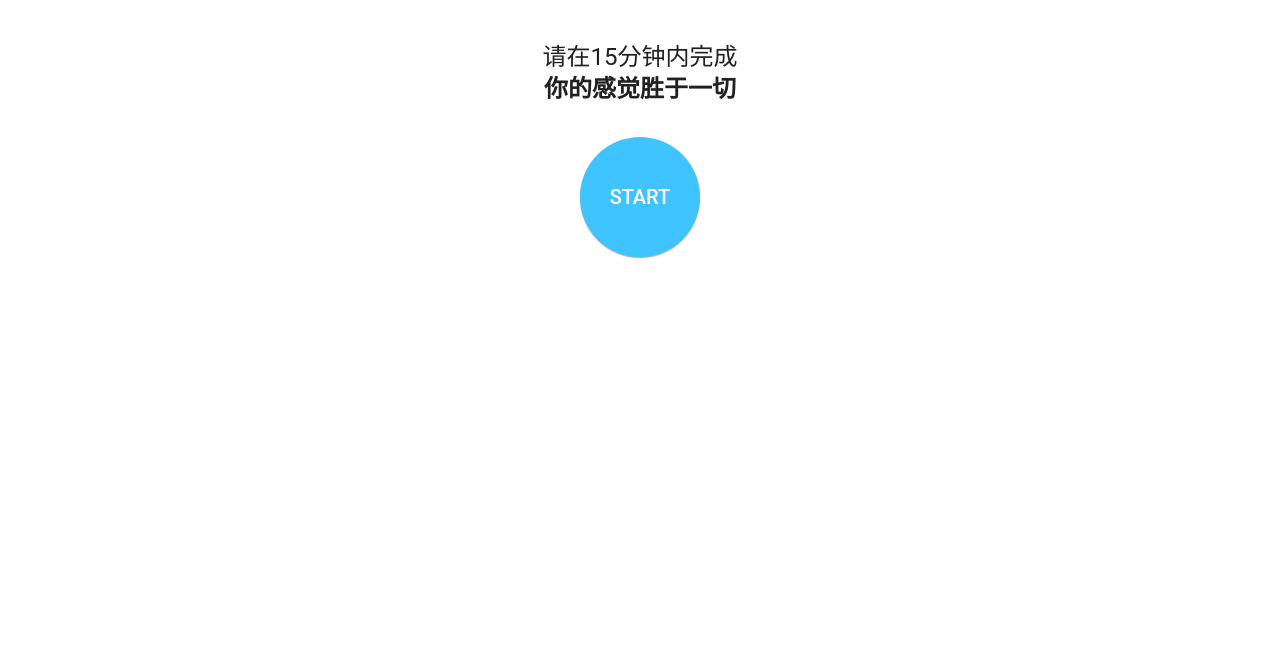
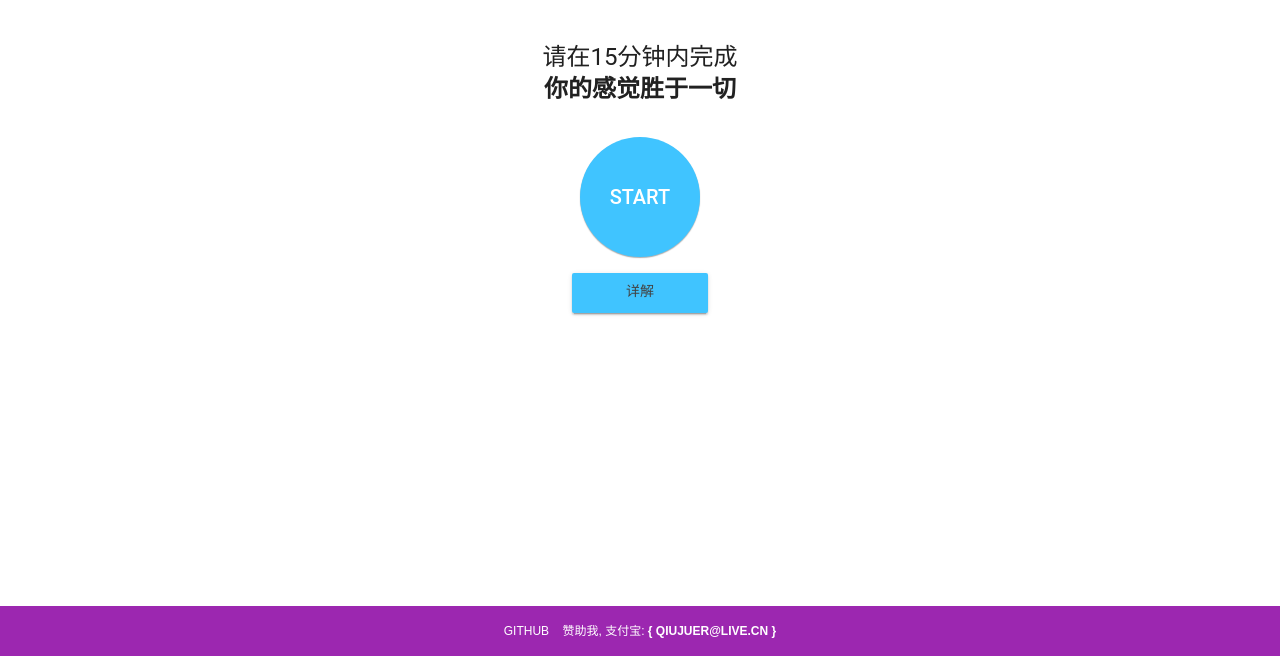
Before and after one commit to qiujuer/Enneagram, a plain HTML site: page index.html in a window 1280 px wide. Shown: the part 144-800 px from the top of the page. Drawn offline with Linux system fonts and the light colour scheme.

Commit message:
Change view layout and color

```diff
--- a/css/introduce.css
+++ b/css/introduce.css
@@ -1,7 +1,48 @@
+html {
+    height: 100%;
+}
+
+body {
+    font-family: 'Microsoft YaHei', Arial, Helvetica, sans-serif, 新宋体,宋体;
+    min-height: 100%;
+    height: 100%;
+}
+
+.body-content-need-push {
+    min-height: 100%;
+    height: auto !important;
+    height: 100%;
+    margin: 0 auto -50px;
+}
+
+.body-content-push {
+    height: 50px;
+}
+
+footer {
+    height: 50px;
+    text-transform: Uppercase;
+    background-color: #9c27b0;
+    line-height: 50px;
+    color: #FFFFFF;
+    font-size: 12px;
+    text-align: center;
+}
+
+    footer a {
+        color: #FFFFFF;
+        text-decoration: none;
+    }
+
+        footer a:hover {
+            color: #FFFFFF;
+            text-decoration: underline;
+        }
+
 .demo-ribbon {
     width: 100%;
     height: 40vh;
-    background-color: #3F51B5;
+    background-color: #7b1fa2;
     -webkit-flex-shrink: 0;
     -ms-flex-negative: 0;
     flex-shrink: 0;
@@ -55,11 +96,3 @@
 .demo-content h3 {
     margin-top: 48px;
 }
-
-.demo-footer {
-    padding-left: 40px;
-}
-
-    .demo-footer .mdl-mini-footer--link-list a {
-        font-size: 13px;
-    }
--- /dev/null
+++ b/css/main.css
@@ -0,0 +1,105 @@
+html {
+    height: 100%;
+}
+
+body {
+    font-family: Arial, Helvetica, sans-serif, 'Microsoft YaHei',新宋体,宋体;
+    min-height: 100%;
+    height: 100%;
+}
+
+.container {
+    margin: auto;
+    max-width: 720px;
+    padding-top: 20px;
+    padding-bottom: 20px;
+}
+
+.body-content-need-push {
+    min-height: 100%;
+    height: auto !important;
+    height: 100%;
+    margin: 0 auto -50px;
+}
+
+.body-content-push {
+    height: 50px;
+}
+
+footer {
+    height: 50px;
+    text-transform: Uppercase;
+    background-color: #9c27b0;
+    line-height: 50px;
+    color: #FFFFFF;
+    font-size: 12px;
+    text-align: center;
+}
+
+    footer a {
+        color: #FFFFFF;
+        text-decoration: none;
+    }
+
+        footer a:hover {
+            color: #FFFFFF;
+            text-decoration: underline;
+        }
+
+
+#nine_select {
+    margin: 0px;
+    padding: 16px 10px;
+}
+
+#nine_title {
+    margin: auto;
+    text-align: center;
+    background-color: #7b1fa2;
+    color: white;
+    padding: 46px 0;
+    font-size: 36px;
+    font-family: Arial, Helvetica, sans-serif;
+}
+
+#ninie_result {
+    max-width: 640px;
+    margin: auto;
+    align-content: center;
+    text-align: center;
+    padding-bottom: 16px;
+}
+
+    #ninie_result a {
+        vertical-align: middle;
+        min-height: 40px;
+        min-width: 120px;
+    }
+
+#nine_help {
+    text-align: center;
+}
+
+#canvas {
+    margin: auto;
+}
+
+#nine_select button {
+    min-height: 120px;
+    width: 100%;
+    margin: 16px 0;
+}
+
+.nine_c {
+    font-family: 宋体;
+    font-size: 20px;
+    font-weight: bold;
+}
+
+#nine_start {
+    color: white;
+    font-size: 20px;
+    margin: 16px;
+    width: 120px;
+    height: 120px;
+}
--- a/index.html
+++ b/index.html
@@ -3,90 +3,38 @@
 <head>
     <meta charset="utf-8" />
     <meta name="viewport" content="width=device-width, initial-scale=1.0" />
-    <title>Enneagram of Personality 九型人格测试</title>
+    <title>Enneagram of Personality</title>
     <link rel="stylesheet" href="css/material.min.css" />
-    <link rel="stylesheet" href="css/style.css" />
+    <link rel="stylesheet" href="css/main.css" />
     <script src="js/jquery.min.js"></script>
     <script src="js/material.min.js"></script>
     <script src="js/Chart.min.js"></script>
     <script src="js/data.js"></script>
-    <style>
-        body {
-            font-family: Arial, Helvetica, sans-serif;
-        }
-
-        .container {
-            margin: auto;
-            max-width: 720px;
-            min-height: 200px;
-            padding-top: 20px;
-            padding-bottom: 20px;
-        }
-
-        #nine_select {
-            margin: 0px;
-            padding: 16px 10px;
-        }
-
-        #nine_title {
-            margin: auto;
-            text-align: center;
-            background-color: #3F51B5;
-            color: white;
-            padding: 46px 0;
-            font-size: 36px;
-            font-family: Arial, Helvetica, sans-serif;
-        }
-
-        #ninie_result {
-            max-width: 640px;
-            margin: auto;
-        }
-
-        #nine_help {
-            text-align: center;
-        }
-
-        #canvas {
-            margin: auto;
-        }
-
-        #nine_select button {
-            min-height: 120px;
-            width: 100%;
-            margin: 16px 0;
-        }
-
-        .nine_c {
-            font-family: 宋体;
-            font-size: 20px;
-            font-weight: bold;
-        }
-
-        #nine_start {
-            color: white;
-            font-size: 20px;
-            margin:16px;
-            width: 120px;
-            height: 120px;
-        }
-    </style>
 </head>
 <body>
-    <h1 id="nine_title">Enneagram</h1>
+    <div class="body-content-need-push">
+        <h1 id="nine_title">九型人格测试</h1>
         <div class="container">
             <div id="nine_help">
                 <h4>请在15分钟内完成<br /><strong>你的感觉胜于一切</strong></h4>
                 <button id="nine_start" class="mdl-button mdl-js-button mdl-button--fab mdl-js-ripple-effect mdl-button--colored">Start</button>
             </div>
             <div id="nine_select">
-            <button id="nine_c_one" name="nine_c" class="mdl-shadow--3dp mdl-button mdl-js-button mdl-button--accent mdl-js-ripple-effect nine_c"></button>
-            <button id="nine_c_two" name="nine_c" class="mdl-shadow--3dp mdl-button mdl-js-button mdl-button--primary mdl-js-ripple-effect nine_c"></button>
+                <button id="nine_c_one" name="nine_c" class="mdl-button mdl-js-button mdl-button--raised mdl-button--colored mdl-js-ripple-effect nine_c"></button>
+                <button id="nine_c_two" name="nine_c" class="mdl-button mdl-js-button mdl-button--raised mdl-button--accent mdl-js-ripple-effect nine_c"></button>
             </div>
             <div id="ninie_result">
                 <canvas id="canvas" height="450" width="450"></canvas>
+                <a class="mdl-button mdl-js-button mdl-button--raised mdl-js-ripple-effect mdl-color--accent mdl-color-text--accent-contrast" target="_blank" href="introduce.html">详解</a>
             </div>
         </div>
+        <div class="body-content-push"></div>
+    </div>
+    <footer class="text-center">
+        <a href="https://github.com/qiujuer/Enneagram">GitHub</a>
+        &nbsp;&nbsp;
+        <a href="https://mobile.alipay.com/index.htm" title="赞助我，欢迎付款到支付宝：qiujuer@live.cn">赞助我, 支付宝: <b>{ qiujuer@live.cn }</b></a>
+    </footer>
     <script src="js/main.js"></script>
 </body>
 </html>
```
Lines whose indentation alone changed are shown as unchanged.
